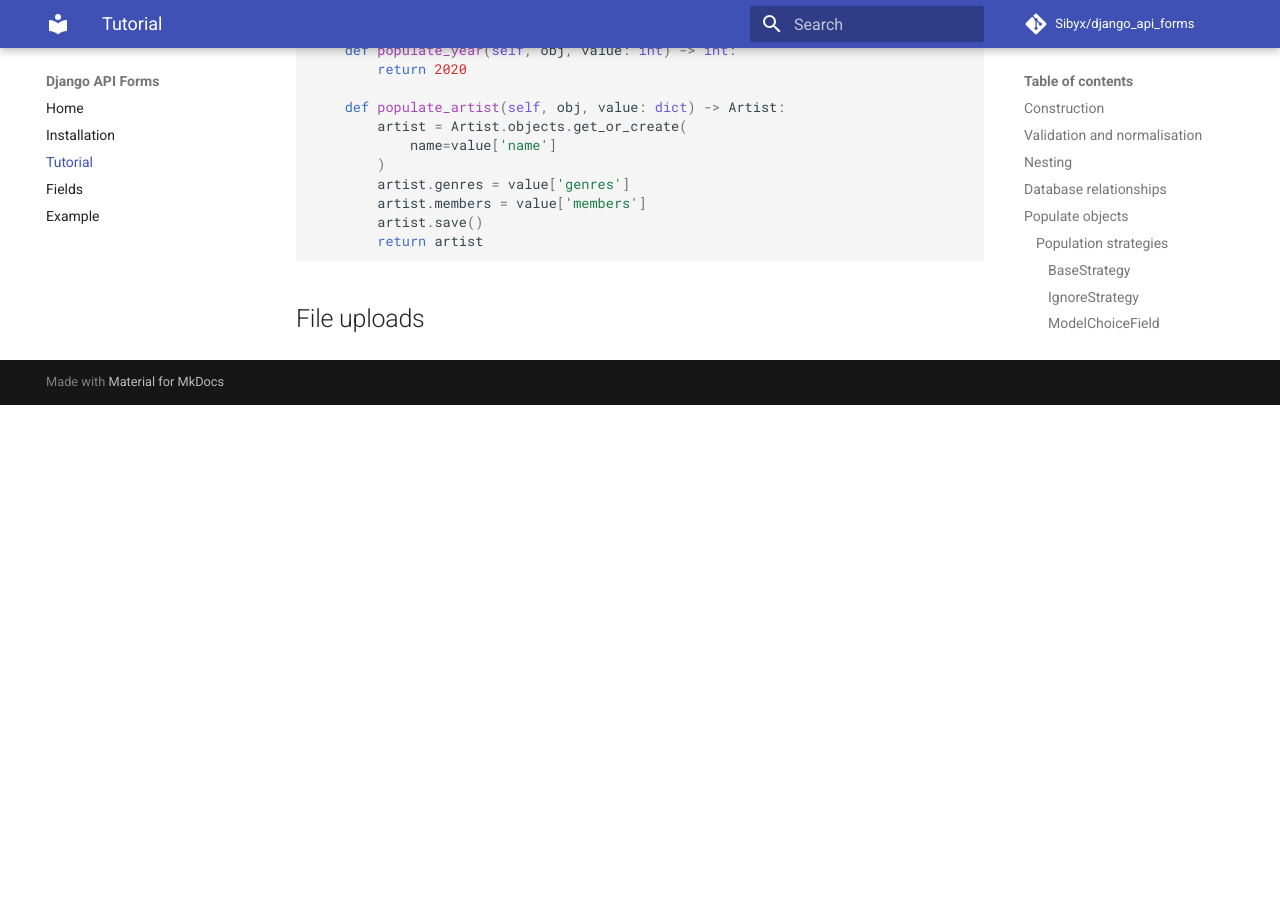
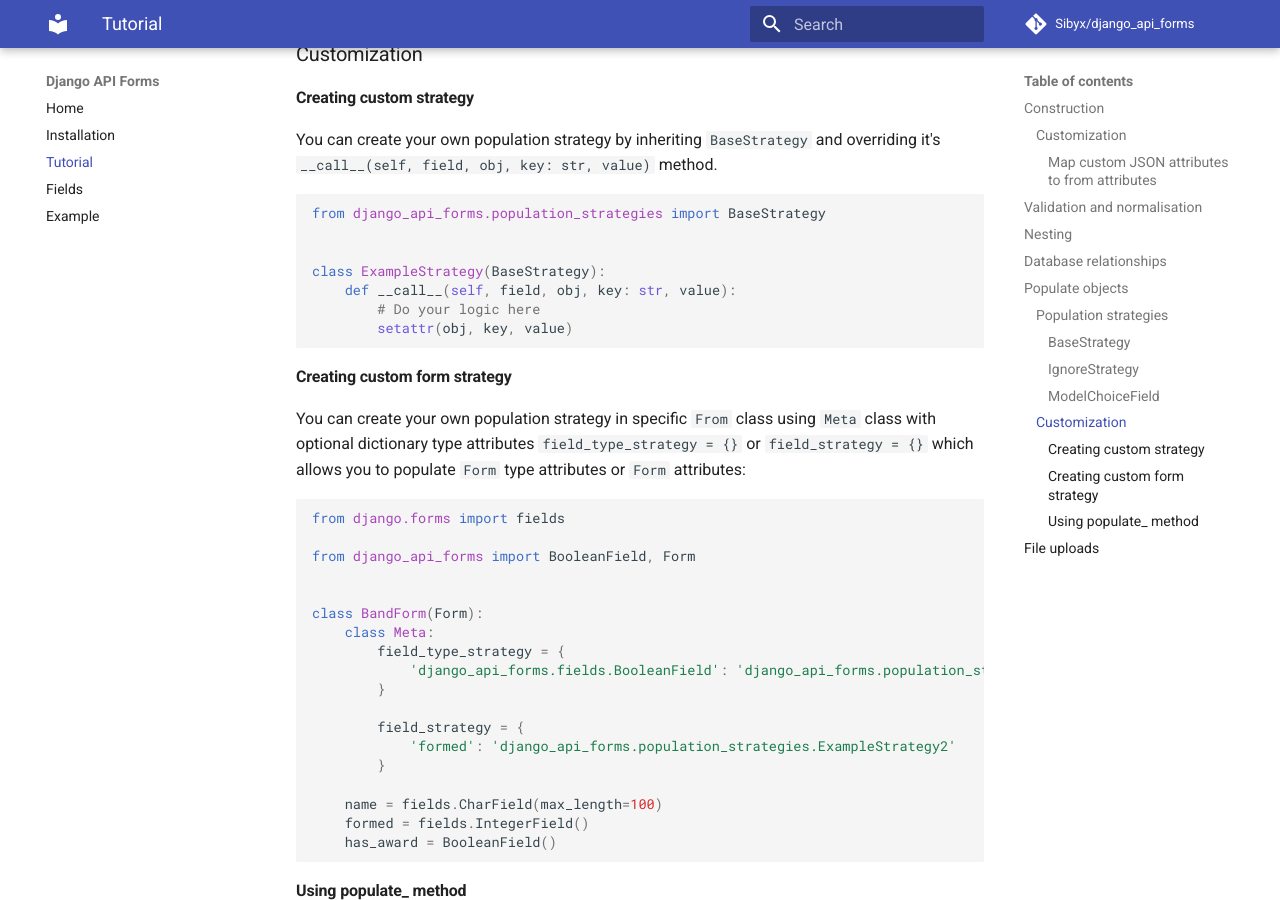
Before and after one commit to Sibyx/django_api_forms, an MkDocs documentation site: the page built from docs/tutorial.md, in a window 1280 px wide and 900 px high, scrolled down 4625 px. Built offline with MkDocs 1.6.1 and Material for MkDocs 9.7.7, drawn with Linux system fonts in a browser that asks for light colours; comment, search, counter and statistics services are not loaded; before the commit the page ends 5030 px from its top, so only the background shows below that; some of the changed text lies outside the part shown.

Commit message:
Implemented Meta class strategies

````diff
--- a/docs/tutorial.md
+++ b/docs/tutorial.md
@@ -38,6 +38,43 @@ Default settings for such variables are listed in the
 
 During construction `Form.dirty: List[str]` property is populated with property keys presented in the obtained payload
 (dirty sluts!!).
+
+### Customization
+
+#### Map custom JSON attributes to from attributes
+
+You can create `Meta` class in specific `Form` class with optional dictionary type attribute `mapping = {}` which allows you to map JSON
+attributes on `Form` attributes:
+
+**JSON example**
+
+```json
+{
+    "full_name": "Queen",
+    "formed": "1970",
+    "has_award": "True"
+}
+```
+
+**Python representation**
+
+```python
+
+from django.forms import fields
+
+from django_api_forms import BooleanField, Form
+
+
+class BandForm(Form):
+    class Meta:
+        mapping = {
+            'full_name': 'name'
+        }
+
+    name = fields.CharField(max_length=100)
+    formed = fields.IntegerField()
+    has_award = BooleanField()
+```
 
 ## Validation and normalisation
 
@@ -188,6 +225,34 @@ class ExampleStrategy(BaseStrategy):
         setattr(obj, key, value)
 ```
 
+#### Creating custom form strategy
+
+You can create your own population strategy in specific `From` class using `Meta` class with optional dictionary type
+attributes `field_type_strategy = {}` or `field_strategy = {}` which allows you to populate `Form` type attributes or
+`Form` attributes:
+
+```python
+
+from django.forms import fields
+
+from django_api_forms import BooleanField, Form
+
+
+class BandForm(Form):
+    class Meta:
+        field_type_strategy = {
+            'django_api_forms.fields.BooleanField': 'django_api_forms.population_strategies.ExampleStrategy1'
+        }
+
+        field_strategy = {
+            'formed': 'django_api_forms.population_strategies.ExampleStrategy2'
+        }
+
+    name = fields.CharField(max_length=100)
+    formed = fields.IntegerField()
+    has_award = BooleanField()
+```
+
 #### Using populate_ method
 
 If you want to override population strategy for explicit field, you can define custom `populate_{field}` method inside
````
Also changed, not shown: docs/example.md (+15 -1 lines), docs/fields.md (+20 -12 lines), 6 other files.
